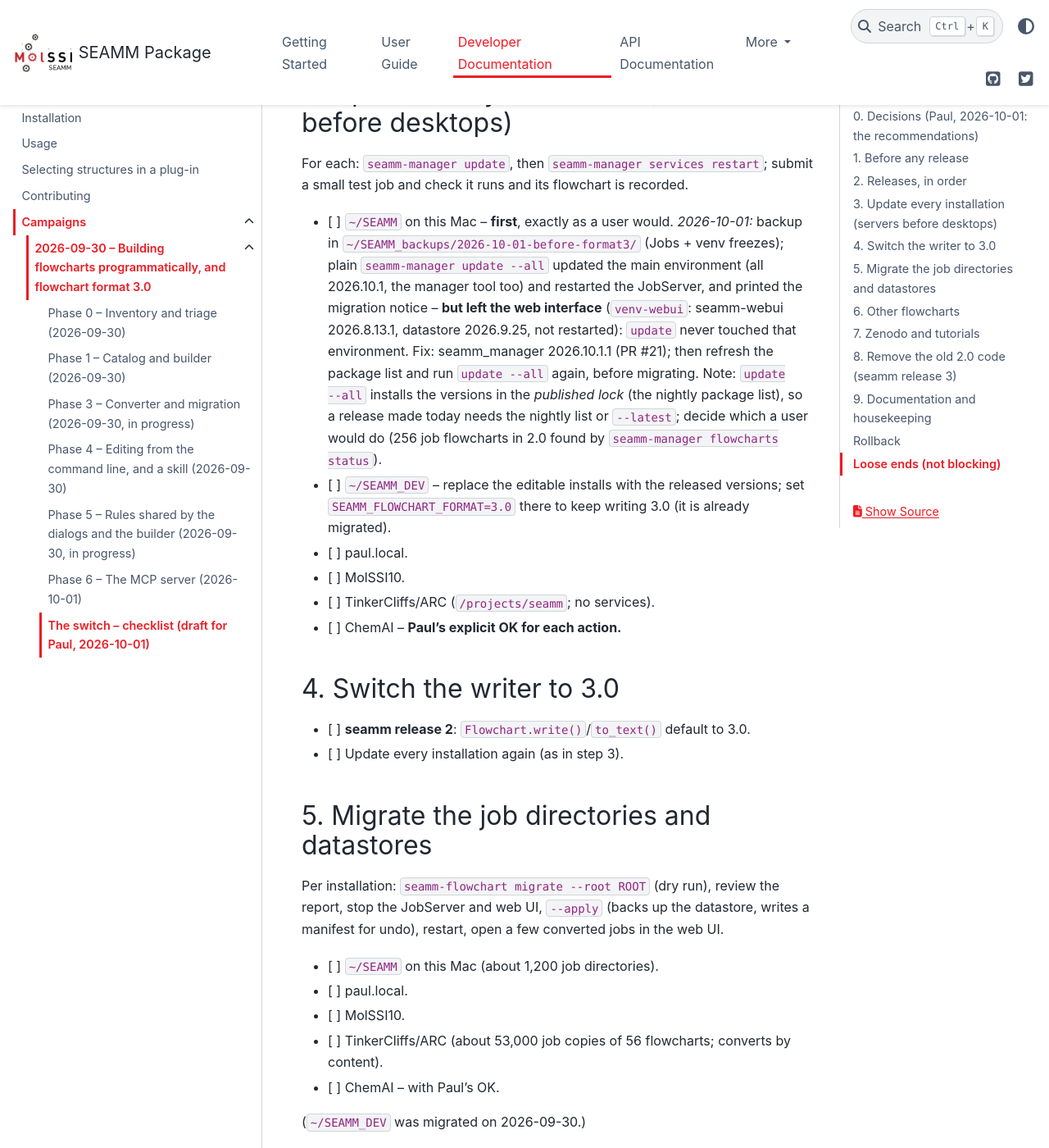
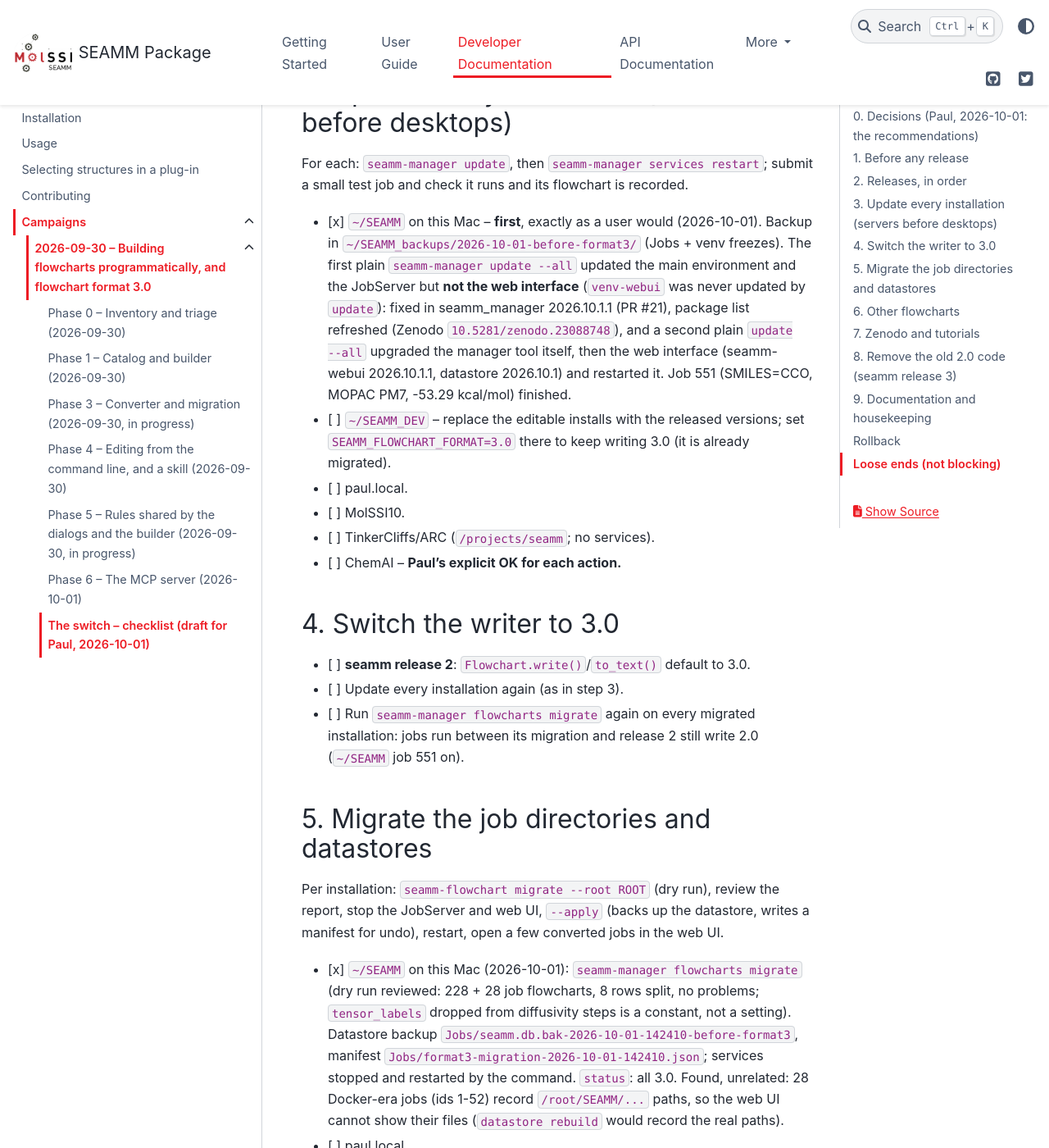
Before and after one commit to molssi-seamm/seamm, a Sphinx documentation site: the page built from docs/developer_guide/campaigns/2026-09-30/NOTES_switch.rst, in a window 1280 px wide and 1400 px high, scrolled down 3388 px. Shown: the whole window at 82% size. Built offline with Sphinx 7.4.7 and the PyData theme 0.15.4, drawn with Linux system fonts in a browser that asks for light colours; pages that are not in the unit, such as notebooks, are missing from menus.

Commit message:
Switch checklist: ~/SEAMM updated as a user and migrated
Co-Authored-By: Claude Opus 5.5 <noreply@anthropic.com>

```diff
--- a/docs/developer_guide/campaigns/2026-09-30/NOTES_switch.rst
+++ b/docs/developer_guide/campaigns/2026-09-30/NOTES_switch.rst
@@ -117,17 +117,14 @@ that the manager upgrades from PyPI into ``venv-webui`` (2026.10.1.1). So a plai
 For each: ``seamm-manager update``, then ``seamm-manager services restart``; submit a
 small test job and check it runs and its flowchart is recorded.
 
-- [ ] ``~/SEAMM`` on this Mac -- **first**, exactly as a user would. *2026-10-01:* backup in
-  ``~/SEAMM_backups/2026-10-01-before-format3/`` (Jobs + venv freezes); plain
-  ``seamm-manager update --all`` updated the main environment (all 2026.10.1, the
-  manager tool too) and restarted the JobServer, and printed the migration notice --
-  **but left the web interface** (``venv-webui``: seamm-webui 2026.8.13.1, datastore
-  2026.9.25, not restarted): ``update`` never touched that environment. Fix: seamm_manager
-  2026.10.1.1 (PR #21); then refresh the package list and run ``update --all`` again,
-  before migrating. Note: ``update --all``
-  installs the versions in the *published lock* (the nightly package list), so a release
-  made today needs the nightly list or ``--latest``; decide which a user would do (256 job flowcharts
-  in 2.0 found by ``seamm-manager flowcharts status``).
+- [x] ``~/SEAMM`` on this Mac -- **first**, exactly as a user would (2026-10-01). Backup in
+  ``~/SEAMM_backups/2026-10-01-before-format3/`` (Jobs + venv freezes). The first plain
+  ``seamm-manager update --all`` updated the main environment and the JobServer but **not
+  the web interface** (``venv-webui`` was never updated by ``update``): fixed in
+  seamm_manager 2026.10.1.1 (PR #21), package list refreshed (Zenodo
+  ``10.5281/zenodo.23088748``), and a second plain ``update --all`` upgraded the manager
+  tool itself, then the web interface (seamm-webui 2026.10.1.1, datastore 2026.10.1) and
+  restarted it. Job 551 (SMILES=CCO, MOPAC PM7, -53.29 kcal/mol) finished.
 - [ ] ``~/SEAMM_DEV`` -- replace the editable installs with the released versions; set
   ``SEAMM_FLOWCHART_FORMAT=3.0`` there to keep writing 3.0 (it is already migrated).
 - [ ] paul.local.
@@ -140,6 +137,8 @@ small test job and check it runs and its flowchart is recorded.
 
 - [ ] **seamm release 2**: ``Flowchart.write()``/``to_text()`` default to 3.0.
 - [ ] Update every installation again (as in step 3).
+- [ ] Run ``seamm-manager flowcharts migrate`` again on every migrated installation: jobs
+  run between its migration and release 2 still write 2.0 (``~/SEAMM`` job 551 on).
 
 5. Migrate the job directories and datastores
 ---------------------------------------------
@@ -148,7 +147,14 @@ Per installation: ``seamm-flowchart migrate --root ROOT`` (dry run), review the
 stop the JobServer and web UI, ``--apply`` (backs up the datastore, writes a manifest
 for undo), restart, open a few converted jobs in the web UI.
 
-- [ ] ``~/SEAMM`` on this Mac (about 1,200 job directories).
+- [x] ``~/SEAMM`` on this Mac (2026-10-01): ``seamm-manager flowcharts migrate`` (dry run
+  reviewed: 228 + 28 job flowcharts, 8 rows split, no problems; ``tensor_labels`` dropped
+  from diffusivity steps is a constant, not a setting). Datastore backup
+  ``Jobs/seamm.db.bak-2026-10-01-142410-before-format3``, manifest
+  ``Jobs/format3-migration-2026-10-01-142410.json``; services stopped and restarted by the
+  command. ``status``: all 3.0. Found, unrelated: 28 Docker-era jobs (ids 1-52) record
+  ``/root/SEAMM/...`` paths, so the web UI cannot show their files (``datastore rebuild``
+  would record the real paths).
 - [ ] paul.local.
 - [ ] MolSSI10.
 - [ ] TinkerCliffs/ARC (about 53,000 job copies of 56 flowcharts; converts by content).
```
